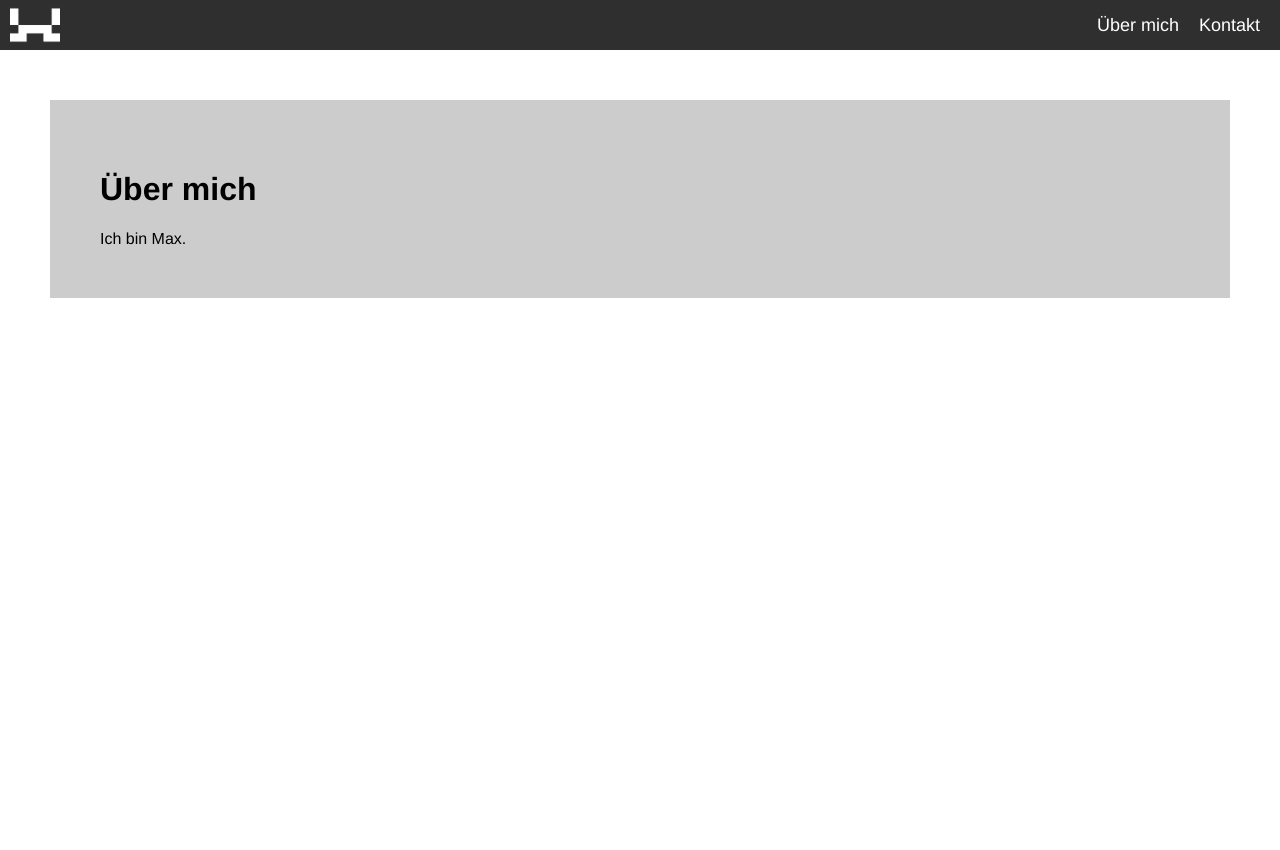
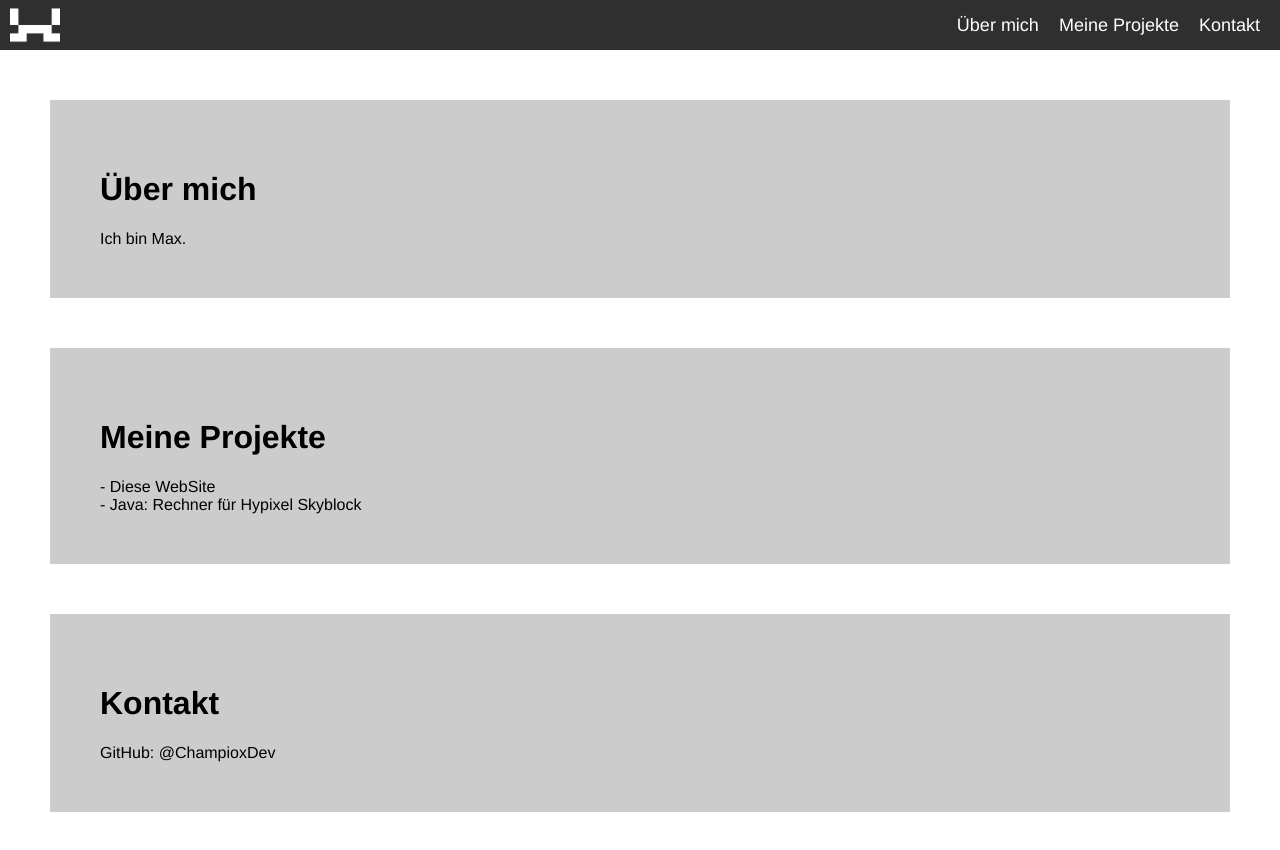
Before and after one commit to ChampioxDev/WebSite, a plain HTML site: page index.html in a window 1280 px wide. Before the commit the page ends 800 px from the top, so only its background shows below. Drawn offline with Linux system fonts and the light colour scheme.

Commit message:
More sections

```diff
--- a/index.html
+++ b/index.html
@@ -15,13 +15,23 @@
             <div id="header" class="header">
                 <div style="float:left; padding-right: 10px;"><img src="DevIcon__White.ico" height="50px" width="50px"></div>
 
-                <div class="header_button" style="margin-right: 20px;">Kontakt</div>
+                <div class="header_button" style="margin-right: 20px;"><a href="#contact">Kontakt</a></div>
+                <div class="header_button"><a href="#myProj">Meine Projekte</a></div>
                 <div class="header_button"><a href="#aboutMe">&Uuml;ber mich</a></div>
             </div>
             <div id="aboutMe" class="aboutMe">
                 <h1>&Uuml;ber mich</h1>
                 Ich bin Max.
             </div>
+            <div id="myProj" class="aboutMe">
+                <h1>Meine Projekte</h1>
+                    - Diese WebSite<br>
+                    - Java: Rechner f&uuml;r Hypixel Skyblock
+            </div>
+            <div id="contact" class="aboutMe">
+                <h1>Kontakt</h1>
+                GitHub: @ChampioxDev
+            </div>
     </body>
 
 </html>
```
